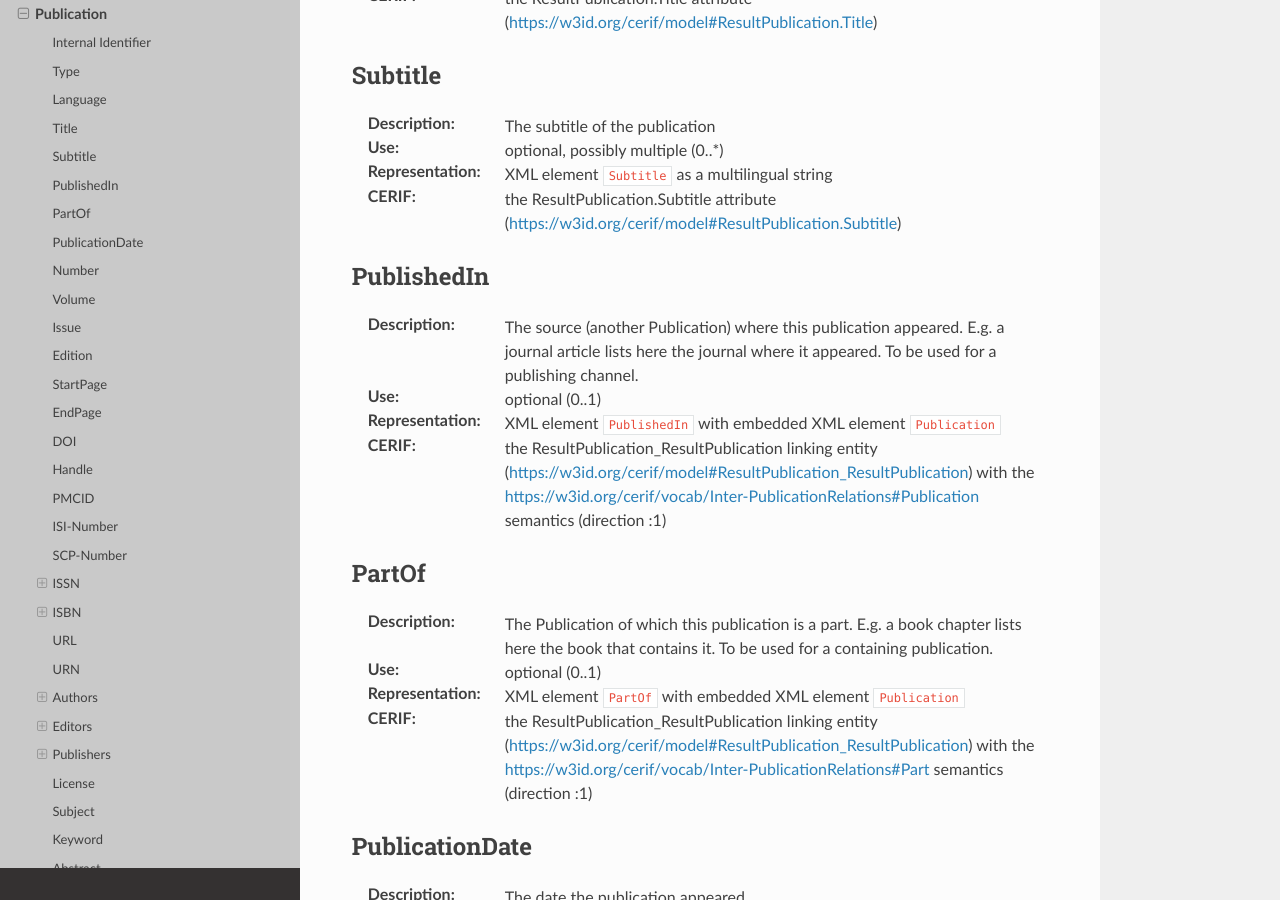
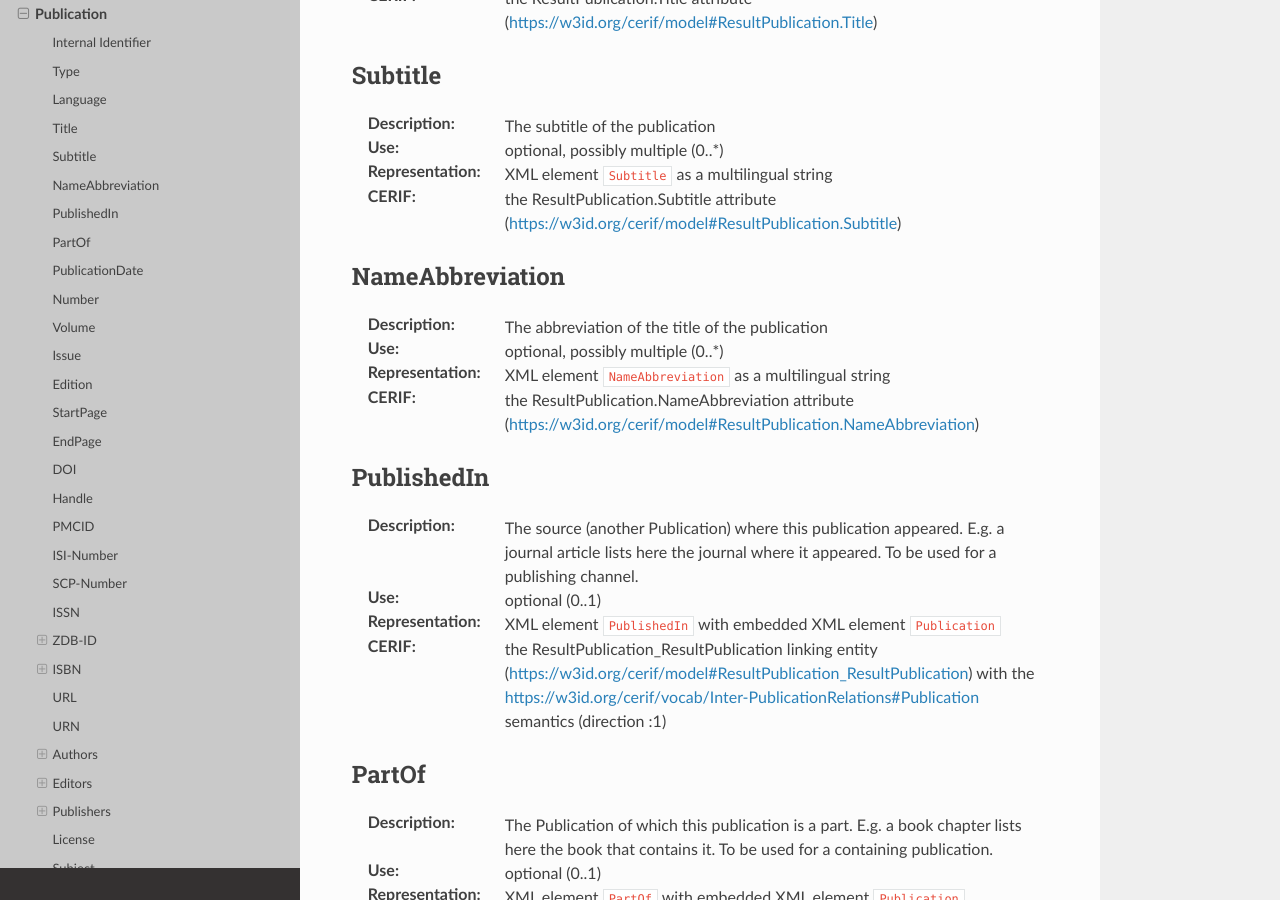
Before and after one commit to openaire/guidelines-cris-managers, a Sphinx documentation site: the page built from docs/cerif_xml_publication_entity.rst, in a window 1280 px wide and 900 px high, scrolled down 5838 px. Built offline with Sphinx 7.4.7 and the Read the Docs theme 2.0.0, drawn with Linux system fonts in a browser that asks for light colours; some of the changed text lies outside the part shown.

Commit message:
update documentation for publications #65

```diff
--- a/docs/cerif_xml_publication_entity.rst
+++ b/docs/cerif_xml_publication_entity.rst
@@ -104,6 +104,15 @@ Subtitle
 :Use: optional, possibly multiple (0..*)
 :Representation: XML element ``Subtitle`` as a multilingual string
 :CERIF: the ResultPublication.Subtitle attribute (`<https://w3id.org/cerif/model#ResultPublication.Subtitle>`_)
+
+
+
+NameAbbreviation
+^^^^^^^^
+:Description: The abbreviation of the title of the publication
+:Use: optional, possibly multiple (0..*)
+:Representation: XML element ``NameAbbreviation`` as a multilingual string
+:CERIF: the ResultPublication.NameAbbreviation attribute (`<https://w3id.org/cerif/model#ResultPublication.NameAbbreviation>`_)
 
 
 
@@ -241,6 +250,16 @@ ISSN
 :Representation: XML element ``ISSN``
 :CERIF: the FederatedIdentifier entity (`<https://w3id.org/cerif/model#FederatedIdentifier>`_)
 :Format: regular expression ``\d{4}-?\d{3}[\dX]`` and length between 8 and 9 characters (as per `<https://data.crossref.org/reports/help/schema_doc/4.4.1/schema_4_4_1.html#issn_t>`_)
+
+
+
+ZDB-ID
+^^^^^^
+:Description: The German National Serials Database identifier
+:Use: optional, possibly multiple (0..*)
+:Representation: XML element ``ZDB-ID``
+:CERIF: the FederatedIdentifier entity (`<https://w3id.org/cerif/model#FederatedIdentifier>`_)
+:Format: regular expression ``\d{1,7}-[Xx\d]`` (as per `<https://www.wikidata.org/wiki/Property:P1042>`_)
 
 
 
```
